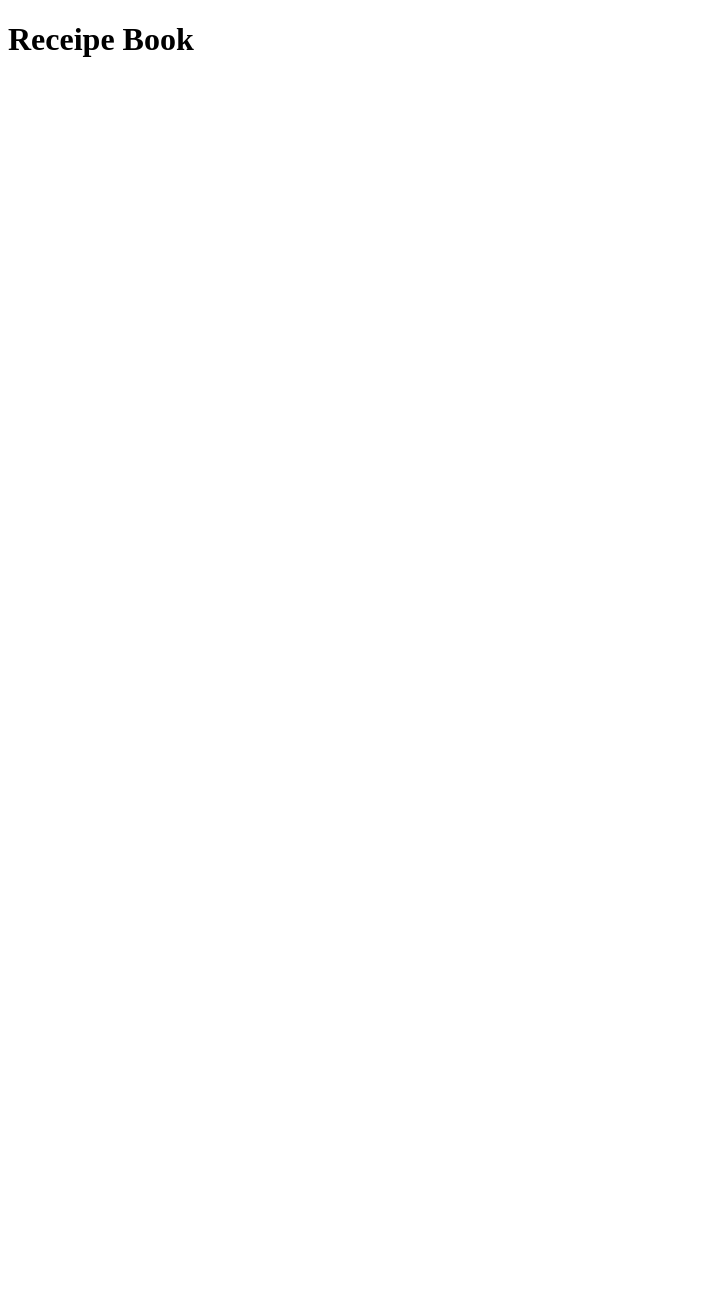
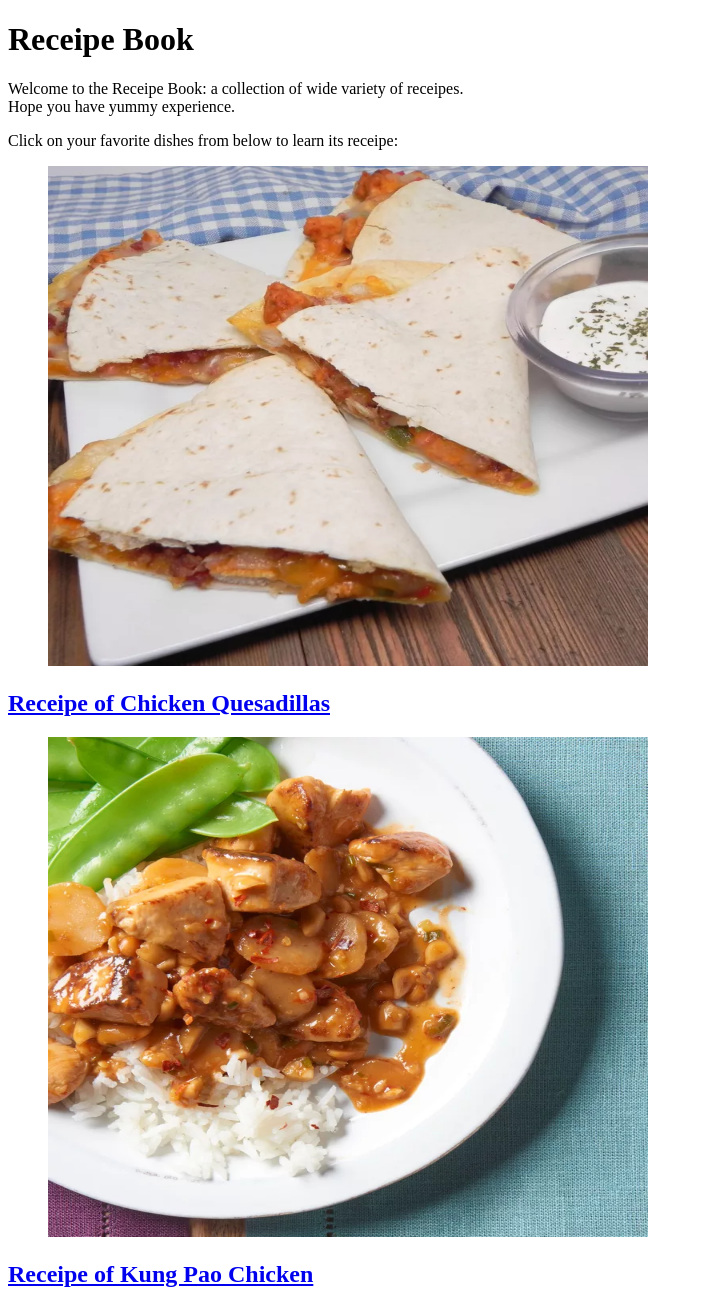
Before and after one commit to Apanta1/ReceipeBook, a plain HTML site: page homepage.html in a window 1280 px wide. Shown: the top 1300 px of the page, without its empty margins (0-703 px from the left). Before the commit the page ends 800 px from the top, so only its background shows below. Drawn offline with Linux system fonts and the light colour scheme.

Commit message:
add pictures and connect link of receipes in the home page

```diff
--- a/homepage.html
+++ b/homepage.html
@@ -5,7 +5,32 @@
     <meta name="viewport" content="width=device-width, initial-scale=1.0">
     <title>Receipe Book</title>
 </head>
+
 <body>
     <h1>Receipe Book</h1>
+
+    <p>Welcome to the Receipe Book: a collection of wide variety of receipes.<br>
+    Hope you have yummy experience.</p>
+
+    <p>Click on your favorite dishes from below to learn its receipe:</p>
+
+    <figure>
+        <img src="pictures/Chicken_quesadillas.webp" width="600" height="500" alt="a picture of four slices of chicken quesadillas lying on a place">
+    </figure>
+
+    <h2><a href="receipes/chicken_quesadillas.html">Receipe of Chicken Quesadillas</a></h2>
+
+    <figure>
+        <img src="pictures/Kung_Pao_Chicken.webp" width="600" height="500" alt="a picture of kung pao chicken, rice and beans on a plate">
+    </figure>
+
+    <h2><a href="receipes/kung_pao_chicken.html">Receipe of Kung Pao Chicken</a></h2>
+
+    <figure>
+        <img src="pictures/Chicken_Tikka_2.jpeg" width="600" height="500" alt="a picture of chicken tikka masala in a bowl">
+    </figure>
+
+    <h2><a href="receipes/chicken_quesadillas.html">Receipe of Chicken Tikka Masala</a></h2>
+
 </body>
 </html>
```
Also changed, not shown: pictures/Chicken_Tikka_1.jpeg (added), pictures/Chicken_Tikka_2.jpeg (added), pictures/Chicken_quesadillas.webp (added), pictures/Chicken_quesadillas_2.webp (added), pictures/Kung_Pao_Chicken.webp (added), pictures/Kung_Pao_Chicken_2.webp (added).
